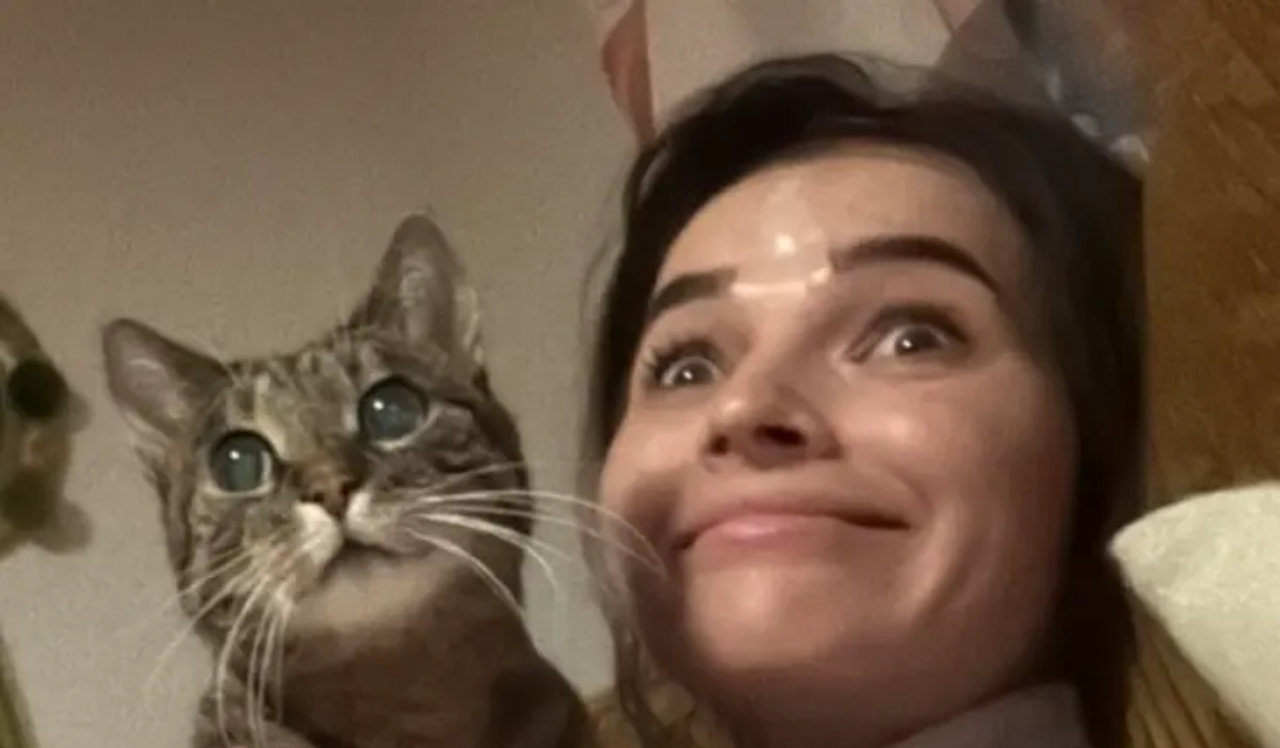
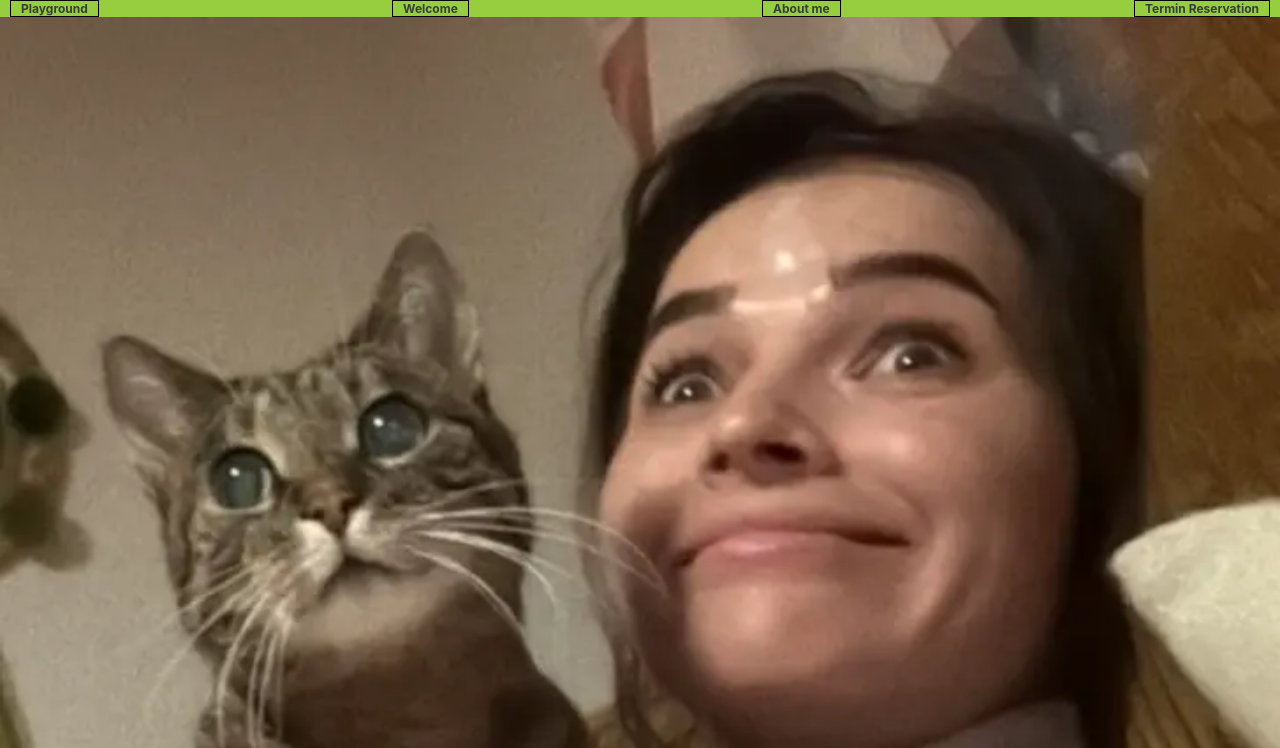
Before and after one commit to OndrejJanosik777/mn-frontend, a React (Create React App) app: page / in a window 1280 px wide. Shown: the top 748 px of the page. Built offline with nearby package versions, Linux system fonts and the light colour scheme.

Commit message:
some changes

```diff
--- a/package.json
+++ b/package.json
@@ -9,8 +9,10 @@
     "@testing-library/user-event": "^13.5.0",
     "react": "^19.3.1",
     "react-dom": "^19.3.1",
+    "react-router": "^7.18.5",
     "react-router-dom": "^7.18.5",
     "react-scripts": "5.0.1",
+    "sass": "^1.107.1",
     "web-vitals": "^2.1.4"
   },
   "scripts": {
--- /dev/null
+++ b/src/components/c01-nav-bar/c01-nav-bar.js
@@ -0,0 +1,35 @@
+import React from 'react';
+import { useNavigate } from 'react-router-dom';
+import { NavLink } from 'react-router-dom';
+import P00_PLAYGROUND from '../../pages/p00-playground/index.js';
+import P01_WELCOME from '../../pages/p01-welcome/index.js';
+import P02_ABOUT_ME from '../../pages/p02-about-me/index.js';
+import P03_TERMIN_RESERVATION from '../../pages/p03-termin-reservation/index.js';
+
+import './c01-nav-bar.scss';
+
+const C01_NAV_BAR = () => {
+    const navigate = useNavigate();
+
+  return (
+    <div className="c01-nav-bar">
+        {/* <div className="nav-item" onClick={() => navigate('/playground')}>
+            Playground
+        </div> */}
+        <div className="nav-item" onClick={() => navigate("/")}>
+            Playground
+        </div>
+        <div className="nav-item" onClick={() => navigate('/welcome')}>
+            Welcome
+        </div>
+        <div className="nav-item" onClick={() => navigate('/about-me')}>
+            About me
+        </div>
+        <div className="nav-item" onClick={() => navigate('/termin-reservation')}>
+            Termin Reservation
+        </div>
+    </div>
+    );
+}
+
+export default C01_NAV_BAR;
--- /dev/null
+++ b/src/components/c01-nav-bar/c01-nav-bar.scss
@@ -0,0 +1,19 @@
+.c01-nav-bar {
+    background-color: #97ce3f;
+    // padding: 10px;
+    display: flex;
+    justify-content: space-between;
+    align-items: center;
+    padding: 0px 10px;
+
+    .nav-item {
+        // padding: 10px;
+        color: #383c3f;
+        text-decoration: none;
+        font-weight: bold;
+        border: 1px solid #000;
+        padding: 0px 10px;
+        font-size: 12px;
+    }
+
+}
--- a/src/index.js
+++ b/src/index.js
@@ -4,7 +4,7 @@ import { BrowserRouter, Routes, Route } from 'react-router-dom';
 
 import reportWebVitals from './reportWebVitals';
 // impoting pages
-import PLAYGROUND from './pages/p00-playground/index.js';
+import P00_PLAYGROUND from './pages/p00-playground/index.js';
 import P01_WELCOME from './pages/p01-welcome/index.js';
 import P02_ABOUT_ME from './pages/p02-about-me/index.js';
 import P03_TERMIN_RESERVATION from './pages/p03-termin-reservation/index.js';
@@ -16,7 +16,7 @@ root.render(
   <React.StrictMode>
     <BrowserRouter>
       <Routes>
-        <Route path="/" element={<PLAYGROUND />} />
+        <Route path="/" element={<P00_PLAYGROUND />} />
         <Route path="/welcome" element={<P01_WELCOME />} />
         <Route path="/about-me" element={<P02_ABOUT_ME />} />
         <Route path="/termin-reservation" element={<P03_TERMIN_RESERVATION />} />
--- a/src/pages/p00-playground/index.js
+++ b/src/pages/p00-playground/index.js
@@ -1,8 +1,11 @@
+import C01_NAV_BAR from '../../components/c01-nav-bar/c01-nav-bar';
+
 import main_png from '../p00-playground/assets/main.webp';
 
-const PLAYGROUND = () => {
+const P00_PLAYGROUND = () => {
   return (
     <div>
+        <C01_NAV_BAR />
         <img style={{ width: '100%', height: 'auto' }} src={main_png} alt="main" />
         <h1 style={{ textAlign: 'center' }}>... I love you :* ...</h1>
         <h3 style={{ textAlign: 'center' }}>... bin dran auf deine Website ;) ...</h3>
@@ -11,4 +14,4 @@ const PLAYGROUND = () => {
     );
 }
 
-export default PLAYGROUND;
+export default P00_PLAYGROUND;
--- a/src/pages/p01-welcome/index.js
+++ b/src/pages/p01-welcome/index.js
@@ -1,8 +1,12 @@
+import React from 'react';
+import C01_NAV_BAR from '../../components/c01-nav-bar/c01-nav-bar.js';
+
 const P01_WELCOME = () => {
 
 
   return (
     <div>
+        <C01_NAV_BAR />
         <div >page welcome</div>
     </div>
     );
--- a/src/pages/p02-about-me/index.js
+++ b/src/pages/p02-about-me/index.js
@@ -1,8 +1,11 @@
+import React from 'react';
+import C01_NAV_BAR from '../../components/c01-nav-bar/c01-nav-bar.js';
+
 const P02_ABOUT_ME = () => {
-
 
   return (
     <div>
+        <C01_NAV_BAR />
         <div >page about me</div>
     </div>
     );
--- a/src/pages/p03-termin-reservation/index.js
+++ b/src/pages/p03-termin-reservation/index.js
@@ -1,8 +1,11 @@
+import React from 'react';
+import C01_NAV_BAR from '../../components/c01-nav-bar/c01-nav-bar.js';
+
 const P03_TERMIN_RESERVATION = () => {
-
 
   return (
     <div>
+        <C01_NAV_BAR />
         <div >page termin reservation</div>
     </div>
     );
```
Also changed, not shown: 1 other file (tests, documents, lock files or other folders).
